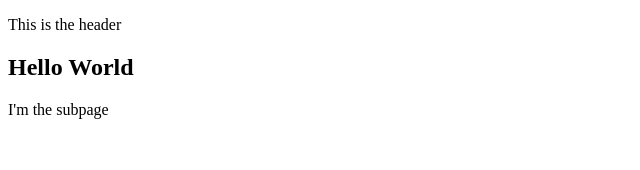
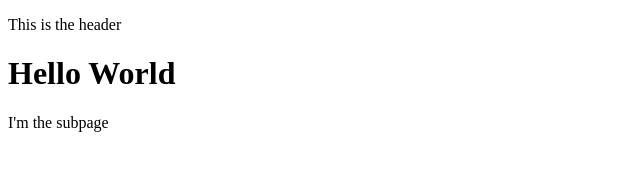
Before and after one commit to TrueAerosoul/trueaerosoul.github.io, a plain HTML site: page index.html in a window 1280 px wide. Shown: the whole page, without its empty margins (0-640 px from the left). Drawn offline with Linux system fonts and the light colour scheme.

Commit message:
reverted

```diff
--- a/index.html
+++ b/index.html
@@ -4,7 +4,7 @@
         <p>This is the header</p>
     </header>
     <body>
-        <h2>Hello World</h2>
+        <h1>Hello World</h1>
         <p>I'm the subpage</p>
     </body>
 </html>
```
